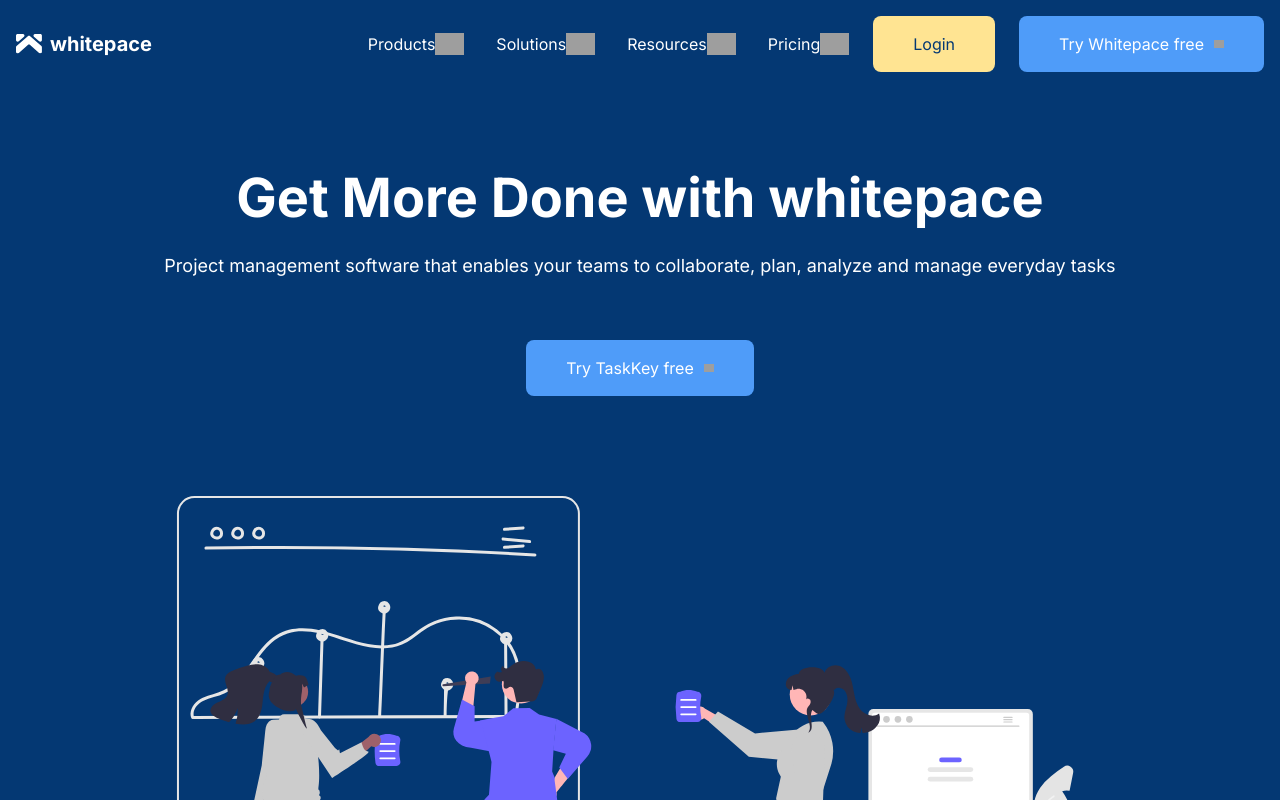
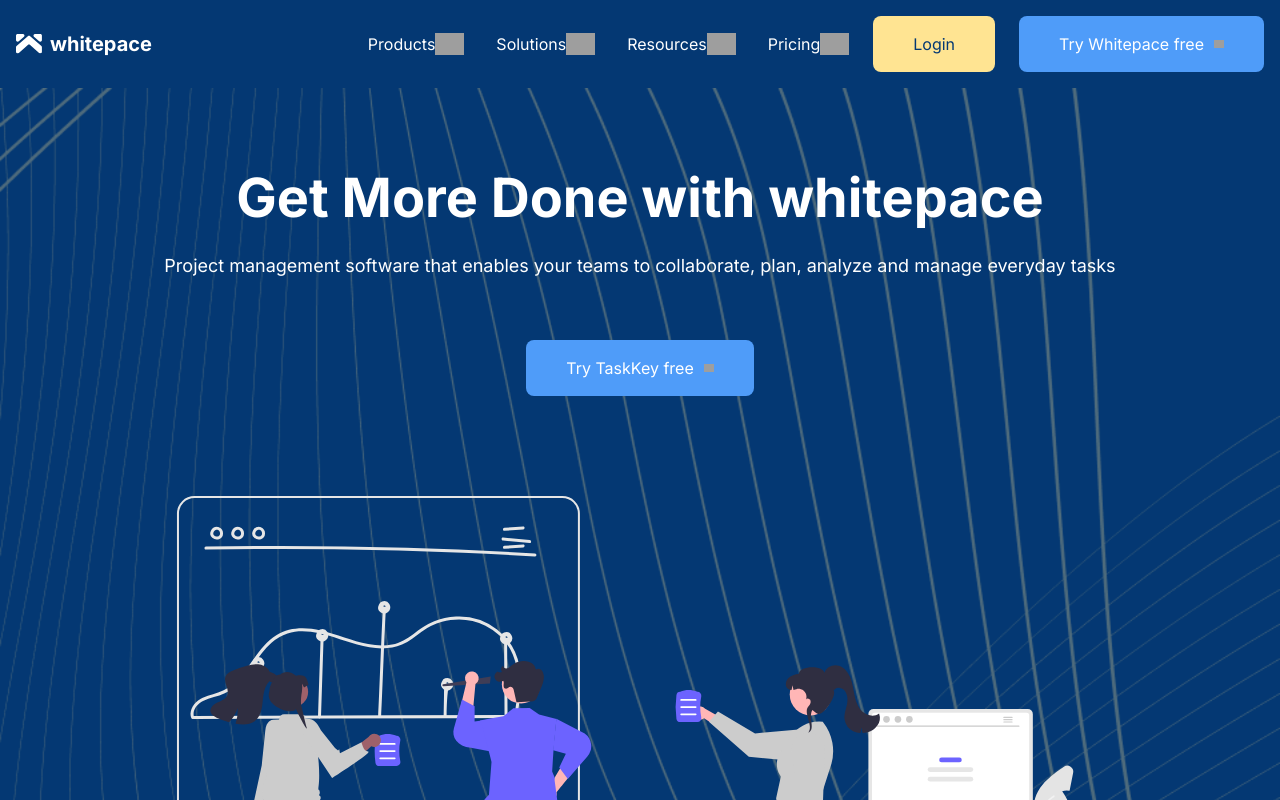
Before and after one commit to FroreVale/whitepace, a Next.js app: page / in a window 1280 px wide. Shown: the top 800 px of the page. Built offline with nearby package versions, Linux system fonts and the light colour scheme; grey boxes are pictures that could not be loaded.

Commit message:
Add background image

```diff
--- a/components/sections/Hero.tsx
+++ b/components/sections/Hero.tsx
@@ -4,7 +4,7 @@
 
 export default function Hero() {
   return (
-    <section className="bg-primary-1">
+    <section className="bg-primary-1 bg-[url('/element.png')] bg-center bg-cover">
 
       <div className="px-4 py-20 max-w-370 mx-auto ">
 
```
Also changed, not shown: 1 other file (tests, documents, lock files or other folders).
